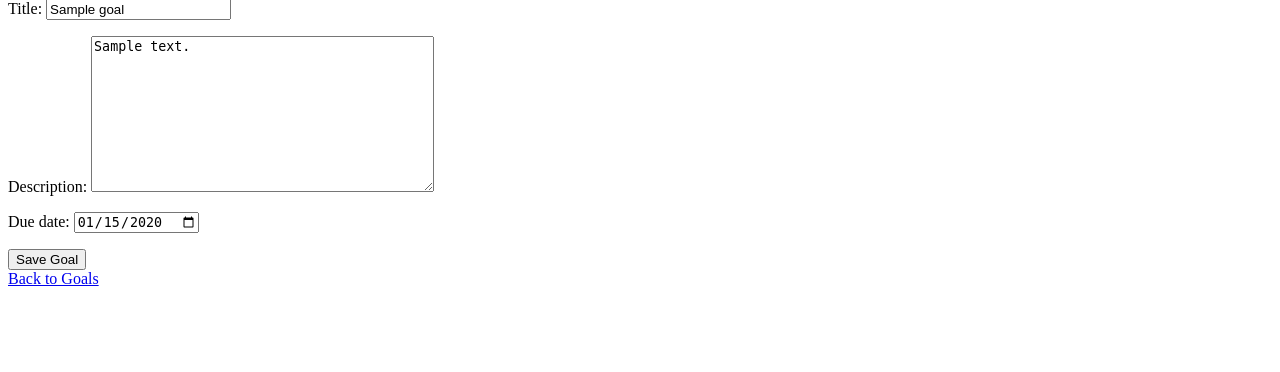
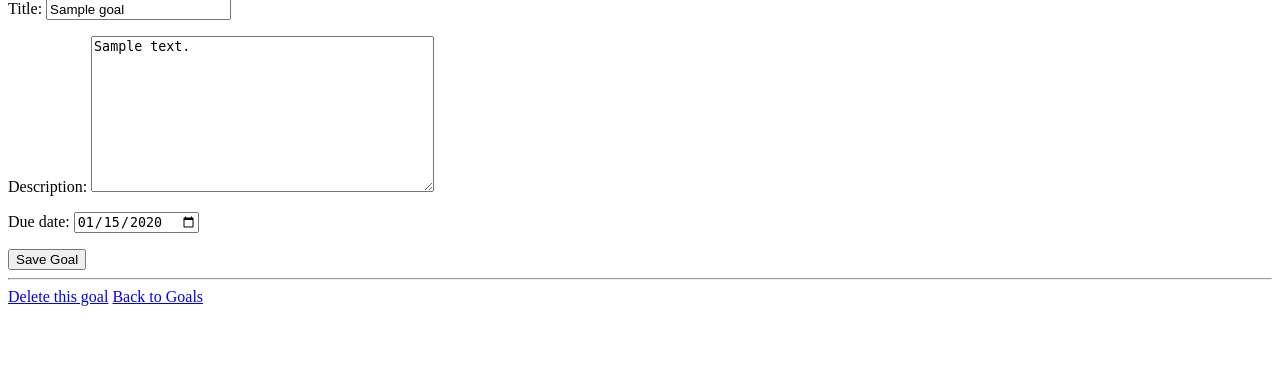
Before and after one commit to D0bledore/goals-tracker, a Django app: page /goals/1/update/ in a window 1280 px wide. Shown: the part 149-521 px from the top of the page. Run offline with Django 5.2, Linux system fonts and the light colour scheme; a user stored in the database is signed in; tables that the repository leaves empty hold one stand-in row (values such as "Sample post").

Commit message:
Add delete goal functionality with confirmation
Implements GoalDeleteView using Django's class-based DeleteView.
Adds a safe, separate confirmation page before deletion.
Ensures only the goal owner can delete.
Includes delete link in the goal edit form.

```diff
--- a/goals/urls.py
+++ b/goals/urls.py
@@ -1,5 +1,5 @@
 from django.urls import path
-from .views import GoalListView, GoalCreateView, toggle_complete, GoalUpdateView
+from .views import GoalListView, GoalCreateView, toggle_complete, GoalUpdateView, GoalDeleteView
 
 app_name = 'goals'
 
@@ -8,4 +8,5 @@ urlpatterns = [
         path('create/', GoalCreateView.as_view(), name='goal_create'),
         path('<int:pk>/complete/', toggle_complete, name='goal_complete'),
         path('<int:pk>/update/', GoalUpdateView.as_view(), name='goal_update'),
+        path('<int:pk>/delete/', GoalDeleteView.as_view(), name='goal_delete'),
     ]
--- a/goals/views.py
+++ b/goals/views.py
@@ -1,5 +1,5 @@
 from django.shortcuts import redirect, get_object_or_404
-from django.views.generic import ListView, CreateView, UpdateView
+from django.views.generic import ListView, CreateView, UpdateView, DeleteView
 from django.contrib.auth.mixins import LoginRequiredMixin
 from django.contrib.auth.decorators import login_required
 from django.urls import reverse_lazy
@@ -39,6 +39,14 @@ class GoalUpdateView(LoginRequiredMixin, UpdateView):
         return Goal.objects.filter(user=self.request.user)
 
 
+class GoalDeleteView(LoginRequiredMixin, DeleteView):
+    model = Goal
+    template_name = 'goals/goal_confirm_delete.html'
+    success_url = reverse_lazy('goals:goal_list')
+
+    def get_queryset(self):
+        return Goal.objects.filter(user=self.request.user)
+
 @login_required
 def toggle_complete(request, pk):
     goal = get_object_or_404(Goal, pk=pk, user=request.user)
--- a/templates/goals/goal_form.html
+++ b/templates/goals/goal_form.html
@@ -6,5 +6,9 @@
 	{{ form.as_p }}
 	<button type="submit">Save Goal</button>
 </form>
+<hr>
+{% if object.pk %}
+<a href="{% url 'goals:goal_delete' object.pk %}">Delete this goal</a>
+{% endif %}
 <a href="{% url 'goals:goal_list' %}">Back to Goals</a>
 {% endblock %}
```
Also changed, not shown: templates/goals/goal_confirm_delete.html (added, +11 -0 lines).
